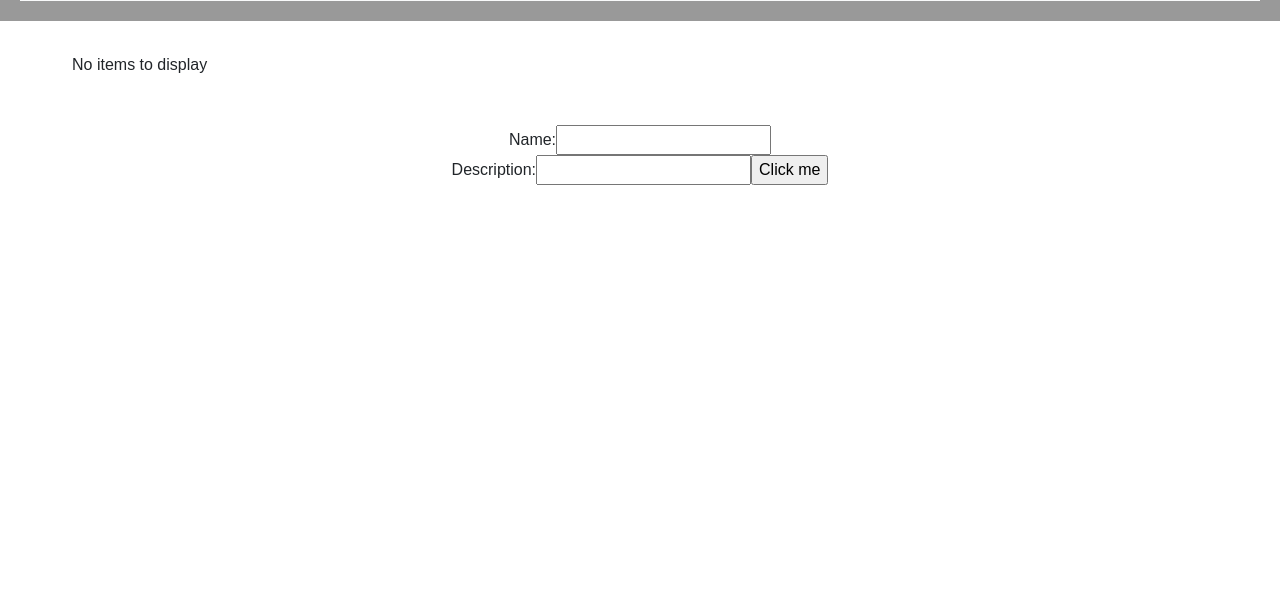
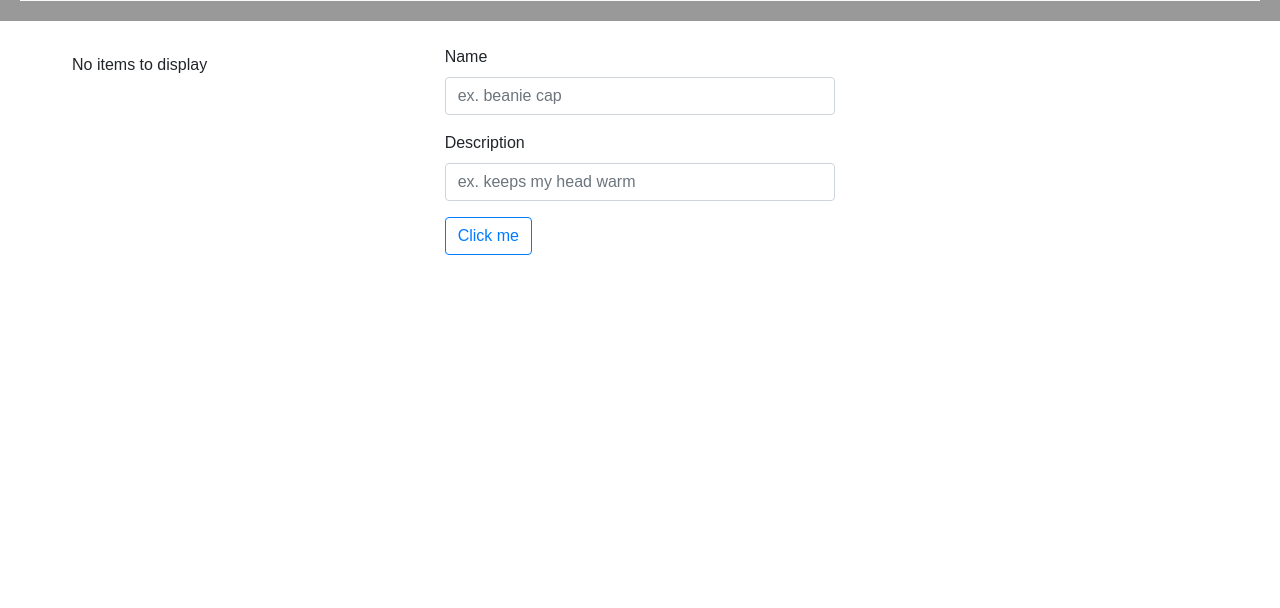
Before and after one commit to marklimm/writer1, a React app: page / in a window 1280 px wide. Shown: the part 192-800 px from the top of the page. Built offline with nearby package versions, Linux system fonts and the light colour scheme.

Commit message:
converting to item form, layout improvement

```diff
--- a/src/components/home-page.js
+++ b/src/components/home-page.js
@@ -71,6 +71,7 @@ class HomePage extends Component {
             nameInput: ''
         })
 
+        this.txtNameInput.focus()
         event.preventDefault()
     }
 
@@ -108,29 +109,51 @@ class HomePage extends Component {
 
     render() {
         return (
-            <form onSubmit={this.handleSubmit}>
+            <div className="row">
+                <div className=" col-md-6 col-xl-4">
                     <div className="pt-2 people-list">
                         { this.renderItemList() }
                     </div>
+                </div>
+                <div className=" col-md-6 col-xl-4">
 
-                Name:
+                    <form onSubmit={this.handleSubmit}>
+
+                        <div className="form-group">
+                            <label >Name</label>
                             <input type="text"
                                    value={this.state.nameInput}
                                    onChange={this.handleNameChange.bind(this)}
+                                   className="form-control"
+                                   placeholder="ex. beanie cap"
+                                   ref={(input) => { this.txtNameInput = input; }}
+                                />
+                        </div>
 
-                        />
-
-                    <br />
-                    Description:
+                        <div className="form-group">
+                            <label >Description</label>
                             <input type="text"
                                    value={this.state.descriptionInput}
                                    onChange={this.handleDescriptionChange.bind(this)}
+                                   className="form-control"
+                                   placeholder="ex. keeps my head warm"
+                                />
+                            {/*<textarea
+                                className="form-control"
+                                rows="3"
+                                value={this.state.descriptionInput}
+                                onChange={this.handleDescriptionChange.bind(this)}
+                                placeholder="ex. keeps my head warm">
+                            </textarea>*/}
+                        </div>
 
-                    />
 
-                <input type="submit" value="Click me" />
+
+                        <input type="submit" className="btn btn-outline-primary" value="Click me" />
                         {/*<button type="button" onClick={this.buttonClicked.bind(this)}>Click me</button>*/}
                     </form>
+                </div>
+            </div>
         )
 
     }
--- a/src/css/App.css
+++ b/src/css/App.css
@@ -1,5 +1,5 @@
 .App {
-  text-align: center;
+  /*text-align: center;*/
 
 }
 
```
Lines whose indentation alone changed are shown as unchanged.
